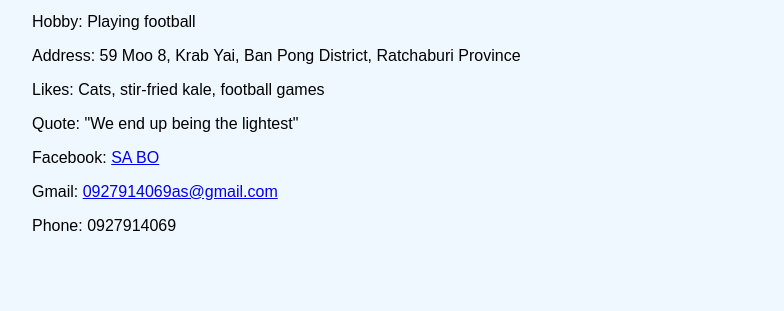
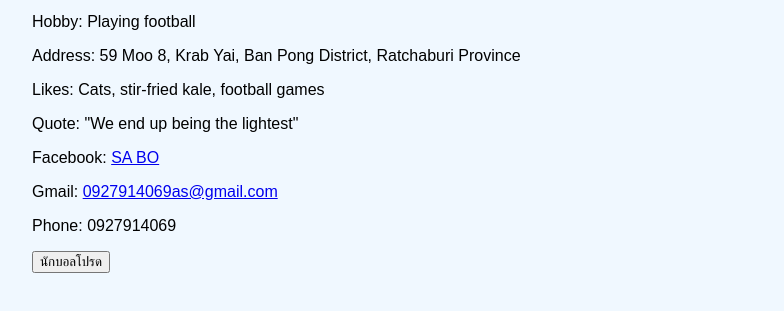
Before and after one commit to Bew2088/W1-Hi-TaPe, a plain HTML site: page information/User_Thongsawan_Aonkham.html in a window 1280 px wide. Shown: the part 291-602 px from the top of the page, without its empty margins (208-992 px from the left). Drawn offline with Linux system fonts and the light colour scheme.

Commit message:
fixed information page

```diff
--- a/information/User_Thongsawan_Aonkham.html
+++ b/information/User_Thongsawan_Aonkham.html
@@ -21,6 +21,8 @@
         <p>Facebook: <a href="https://www.facebook.com/SA.BO" target="_blank">SA BO</a></p>
         <p>Gmail: <a href="mailto:0927914069as@gmail.com">0927914069as@gmail.com</a></p>
         <p>Phone: 0927914069</p>
+        <a href="https://i.pinimg.com/736x/64/e0/a5/64e0a5fb1b185239304abe7721ae2b80.jpg" target="_blank">
+            <button>นักบอลโปรด</button>
     </div>
 </div>
 
```
Also changed, not shown: information/User_Sasit_Sareepuang.html (+1 -1 lines).
